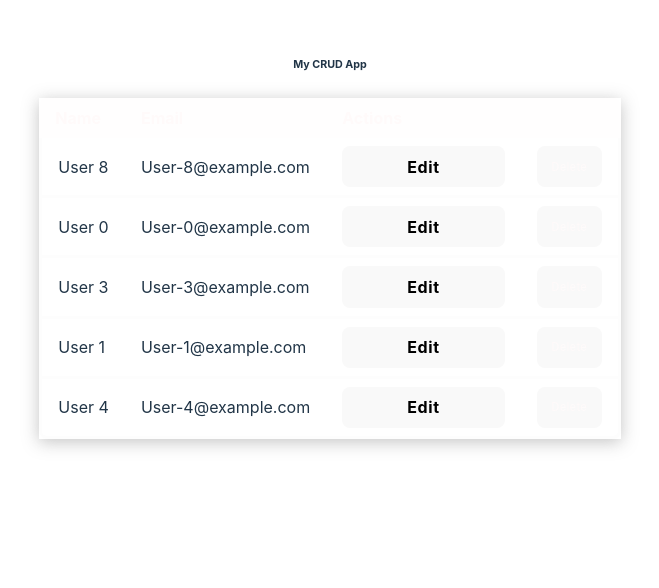
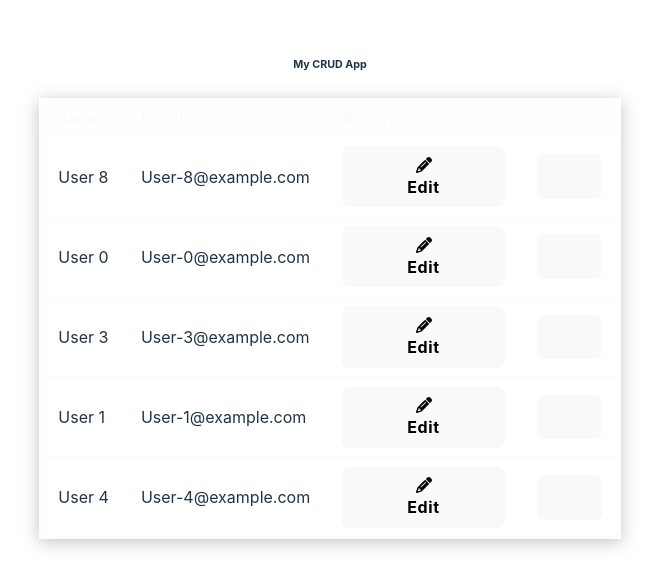
Before and after one commit to new-AF/react-dashboard-crud, a React (Vite) app: page / in a window 1280 px wide. Shown: the top 588 px of the page, without its empty margins (310-969 px from the left). Built offline with nearby package versions, Linux system fonts and the light colour scheme.

Commit message:
add edit delete icons

```diff
--- a/src/Control.css
+++ b/src/Control.css
@@ -1,4 +1,20 @@
 .control {
+    button {
+        svg {
+            --width: 1em;
+            width: var(--width);
+            height: var(--width);
+        }
+
+        &:has(svg) {
+            display: grid;
+            row-gap: var(--gap-tiny);
+            justify-items: center;
+            align-items: center;
+        }
+        align-self: center;
+    }
+
     .edit {
         padding-inline: var(--gap-mega);
         font-weight: 700;
--- a/src/DeleteButton.jsx
+++ b/src/DeleteButton.jsx
@@ -1,3 +1,9 @@
+import { SVG } from "./SVG";
+
 export const DeleteButton = ({ title = "Delete" }) => {
-    return <button className="delete">{title}</button>;
+    return (
+        <button className="delete">
+            <SVG path="/trash-can-solid.svg" /> {title}
+        </button>
+    );
 };
--- a/src/EditButton.jsx
+++ b/src/EditButton.jsx
@@ -1,3 +1,9 @@
+import { SVG } from "./SVG";
+
 export const EditButton = ({ title = "Edit" }) => {
-    return <button className="edit">{title}</button>;
+    return (
+        <button className="edit">
+            <SVG path="/pencil-solid.svg" /> {title}
+        </button>
+    );
 };
--- /dev/null
+++ b/src/SVG.jsx
@@ -0,0 +1,99 @@
+/*
+*   <SVG/> React Component
+*   Version: 1.3
+*   Author: Abdullah Fatota
+*   License: MIT
+
+*   Limitations
+
+    Due to the async nature of reading the SVG files during runtime, there is a noticeable lag between when the time the browser first loads the page and the subsequent separate loading (and coloring) of the SVG file.
+
+*   Usage example:
+        <SVG path="/sun-solid.svg" />
+
+*   Mandatory Props:
+        "path": (string) path to the svg file to be loaded
+
+*   Optional Props:
+        "set-fill": (boolean) by default set to `true`; sets fill="currentColor" attribute value pair on the DOM svg element
+        "set-stroke": (boolean) by default set to `false`;  sets stroke="currentColor" attribute value pair on the DOM svg element
+*/
+
+import { useState, useEffect } from "react";
+
+export const SVG = ({
+    path,
+    className,
+    style,
+    "set-fill": setFill,
+    "set-stroke": setStroke,
+}) => {
+    /*
+        returns an object from DOM element's attributes e.g. {xmlns: "http://www.w3.org/2000/svg" viewBox: "0 0 512 512"}
+        from the element e.g. <svg xmlns="http://www.w3.org/2000/svg" viewBox="0 0 512 512">
+    */
+    const getAttributes = (element) =>
+        [...element.attributes].reduce((obj, { name: originalName, value }) => {
+            const name = originalName === "class" ? "className" : originalName;
+            obj[name] = value;
+            return obj;
+        }, {});
+
+    const [state, setSVG] = useState({
+        loaded: false,
+        svgElement: undefined,
+    });
+
+    const readSVGFile = async () => {
+        try {
+            const promise = await fetch(path);
+            const xml = await promise.text();
+            return { completed: true, xml };
+        } catch (error) {
+            /* icon `path` is most probably invalid */
+            console.error(error);
+            return { completed: false };
+        }
+    };
+
+    const parseSVG = async () => {
+        const response = await readSVGFile();
+
+        if (response.completed === false) return;
+
+        const { xml } = response;
+
+        const svgElement = new DOMParser()
+            .parseFromString(xml, "image/svg+xml")
+            .querySelector("svg");
+
+        if (setFill !== false) svgElement.setAttribute("fill", "currentColor");
+        if (setStroke === true)
+            svgElement.setAttribute("stroke", "currentColor");
+
+        setSVG((prevState) => ({
+            ...prevState,
+            loaded: true,
+            svgElement,
+        }));
+    };
+
+    useEffect(() => {
+        parseSVG();
+    }, []);
+
+    return (
+        <svg
+            style={style}
+            className={className}
+            {...(state.loaded
+                ? {
+                      ...getAttributes(state.svgElement),
+                      dangerouslySetInnerHTML: {
+                          __html: state.svgElement.innerHTML,
+                      },
+                  }
+                : {})}
+        ></svg>
+    );
+};
```
Also changed, not shown: public/pencil-solid.svg (added), public/trash-can-solid.svg (added).
